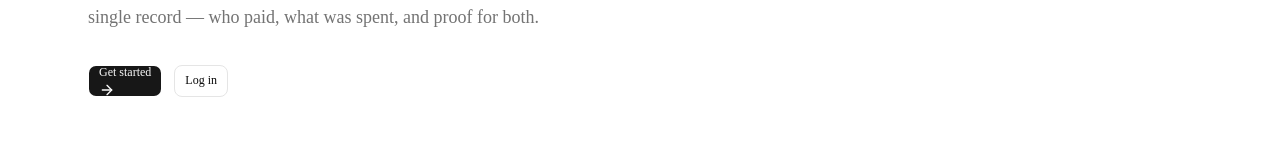
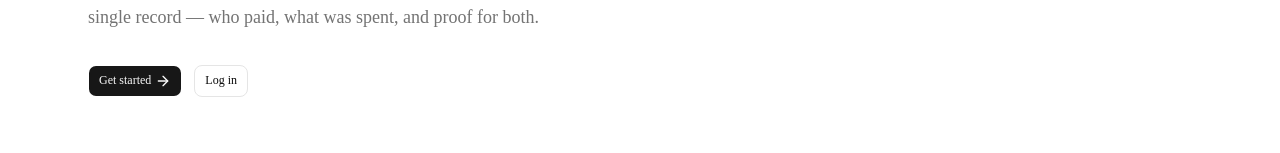
Before and after one commit to kawsaramin101/tms, a Next.js app in the folder apps/frontend/: page / in a window 1280 px wide. Shown: the part 343-496 px from the top of the page. Built offline with nearby package versions, Linux system fonts and the light colour scheme; no server answers.

Commit message:
Fixed asChild error

```diff
--- a/apps/frontend/package.json
+++ b/apps/frontend/package.json
@@ -11,6 +11,7 @@
   "dependencies": {
     "@base-ui/react": "^1.8.0",
     "@hugeicons/core-free-icons": "^4.3.5",
+    "@radix-ui/react-slot": "^1.2.3",
     "@hugeicons/react": "^1.1.10",
     "@tms/contracts": "^1.0.0",
     "class-variance-authority": "^0.7.1",
--- a/apps/frontend/src/components/ui/button.tsx
+++ b/apps/frontend/src/components/ui/button.tsx
@@ -1,4 +1,5 @@
 import { Button as ButtonPrimitive } from "@base-ui/react/button"
+import { Slot } from "@radix-ui/react-slot"
 import { cva, type VariantProps } from "class-variance-authority"
 import { cn } from "cn"
 
@@ -41,10 +42,13 @@ function Button({
   className,
   variant = "default",
   size = "default",
+  asChild = false,
   ...props
-}: ButtonPrimitive.Props & VariantProps<typeof buttonVariants>) {
+}: ButtonPrimitive.Props &
+  VariantProps<typeof buttonVariants> & { asChild?: boolean }) {
+  const Comp = asChild ? Slot : ButtonPrimitive
   return (
-    <ButtonPrimitive
+    <Comp
       data-slot="button"
       className={cn(buttonVariants({ variant, size, className }))}
       {...props}
```
Also changed, not shown: 1 other file (tests, documents, lock files or other folders).
